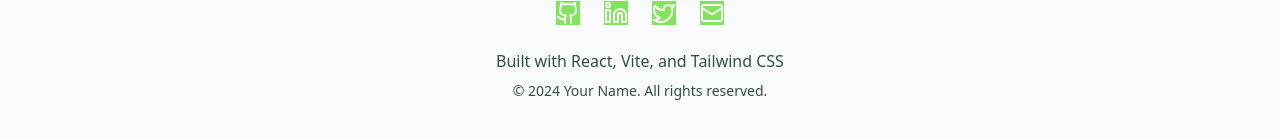
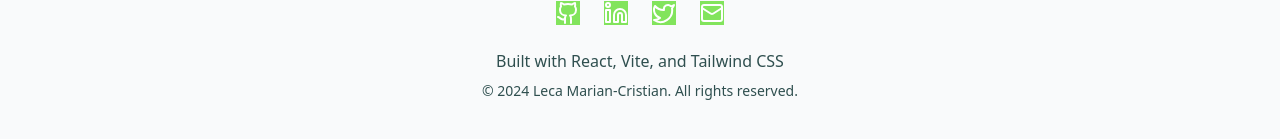
Before and after one commit to cristileca/my-portofolio, a React (Vite) app in the folder portofolio/: page / in a window 1280 px wide. Shown: the part 6261-6400 px from the top of the page. Built offline with nearby package versions, Linux system fonts and the light colour scheme.

Commit message:
changed footer developer data

```diff
--- a/portofolio/src/components/Footer.jsx
+++ b/portofolio/src/components/Footer.jsx
@@ -29,7 +29,7 @@ const Footer = () => {
 
           <div className="text-center">
             <p className="text-gray-600 dark:text-gray-400 mb-2">Built with React, Vite, and Tailwind CSS</p>
-            <p className="text-gray-500 dark:text-gray-500 text-sm">© 2024 Your Name. All rights reserved.</p>
+            <p className="text-gray-500 dark:text-gray-500 text-sm">© 2024 Leca Marian-Cristian. All rights reserved.</p>
           </div>
         </div>
       </div>
```
